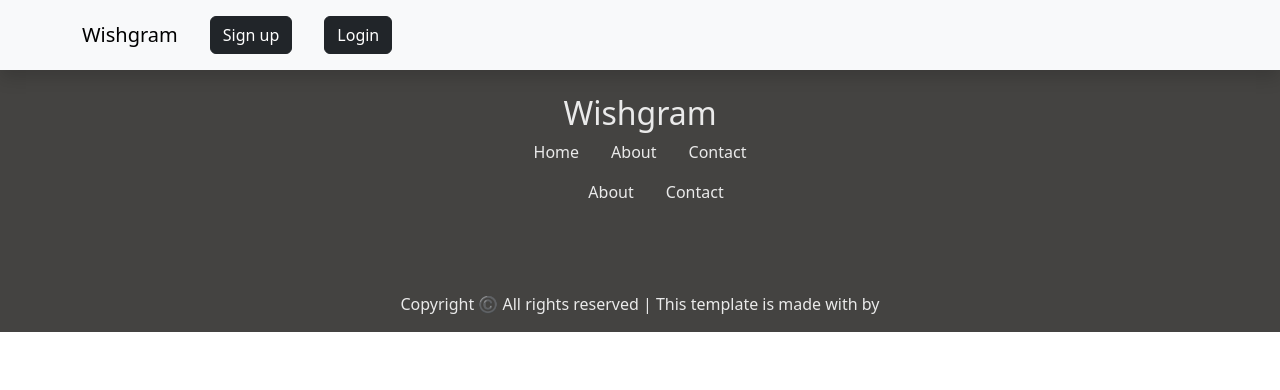
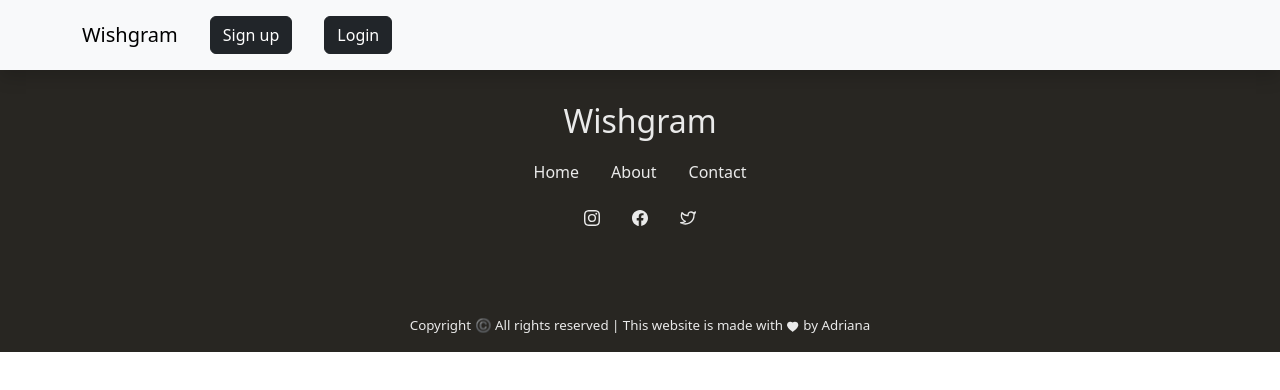
Before and after one commit to adrianabenedetti/whishgram_frontend, a React (Create React App) app: page / in a window 1280 px wide. Shown: the top 390 px of the page. Built offline with nearby package versions, Linux system fonts and the light colour scheme.

Commit message:
footeredit

```diff
--- a/package.json
+++ b/package.json
@@ -15,6 +15,7 @@
     "react": "^18.2.0",
     "react-bootstrap": "^2.8.0",
     "react-dom": "^18.2.0",
+    "react-icons": "^4.10.1",
     "react-router-dom": "^6.14.1",
     "react-scripts": "5.0.1",
     "react-toastify": "^9.1.3",
--- a/src/App.css
+++ b/src/App.css
@@ -6,4 +6,5 @@
   margin: 0;
   padding: 0;
   box-sizing: border-box;
+
 }
--- a/src/components/Footer.js
+++ b/src/components/Footer.js
@@ -1,5 +1,8 @@
 import React from 'react'
 import "../styles/footer.css"
+import { BsInstagram, BsFacebook } from "react-icons/bs";
+import { AiFillHeart } from "react-icons/ai";
+import { FiTwitter } from "react-icons/fi";
 
 const Footer = () => {
   return (
@@ -9,16 +12,16 @@ const Footer = () => {
 			<div className="container">
 				<div className="row justify-content-center">
 					<div className="col-md-12 text-center py-4">
-						<h2 className="footer-heading">Wishgram</h2>
-						<p className="menu">
+						<h2 className="footer-heading py-2">Wishgram</h2>
+						<p className="menu py-1">
 							<a href="#">Home</a>
 							<a href="#">About</a>
 							<a href="#">Contact</a>
 						</p>
-                        <p className="menu">
-							<a href="#"><i class="bi bi-instagram"></i></a>
-							<a href="#">About</a>
-							<a href="#">Contact</a>
+                        <p className="menuSocial">
+							<a href="#"><BsInstagram /></a>
+							<a href="#"><BsFacebook /></a>
+							<a href="#"><FiTwitter /></a>
 						</p>
 
 					</div>
@@ -26,7 +29,7 @@ const Footer = () => {
 				<div className="row mt-5">
 					<div className="col-md-12 text-center">
 						<p className="copyright">
-					  Copyright ©️ All rights reserved | This template is made with <i class="ion-ios-heart" aria-hidden="true"></i> by
+					  Copyright ©️ All rights reserved | This website is made with <AiFillHeart /> by Adriana
 					</p>
 					</div>
 				</div>
--- a/src/pages/Dashboard.js
+++ b/src/pages/Dashboard.js
@@ -7,7 +7,6 @@ import Button from "react-bootstrap/button";
 import {Row, Col} from "react-bootstrap"
 import { useState, useEffect } from "react";
 import decoder from "../utilities/decoder";
-
 import { useParams, useNavigate } from "react-router-dom";
 import { nanoid } from "nanoid";
 import Card from "react-bootstrap/Card";
@@ -158,9 +157,9 @@ const Dashboard = () => {
                 </Col>
               );
             })}
-          {showDiv && showDiv[index] && (
+{/*           {showDiv && showDiv[index] && (
             <div>Questo Campetella si comporta male 😈</div>
-          )}
+          )} */}
         </Row>
       </Container>
     </>
--- a/src/styles/footer.css
+++ b/src/styles/footer.css
@@ -1,8 +1,6 @@
 .footer-07 {
-    background-color: rgb(68, 67, 65);
+    background-color: rgb(40, 38, 34);
     color: rgb(234, 234, 234);
-
-
 }
 
 .menu a {
@@ -10,7 +8,12 @@
     text-decoration: none;
     padding: 1rem
 }
-.menu i {
+.menuSocial a{
     color: rgb(234, 234, 234);
     text-decoration: none;
+    padding: 1rem
 }
+
+.copyright {
+    font-size: 10pt;
+}
```
Also changed, not shown: 1 other file (tests, documents, lock files or other folders).
